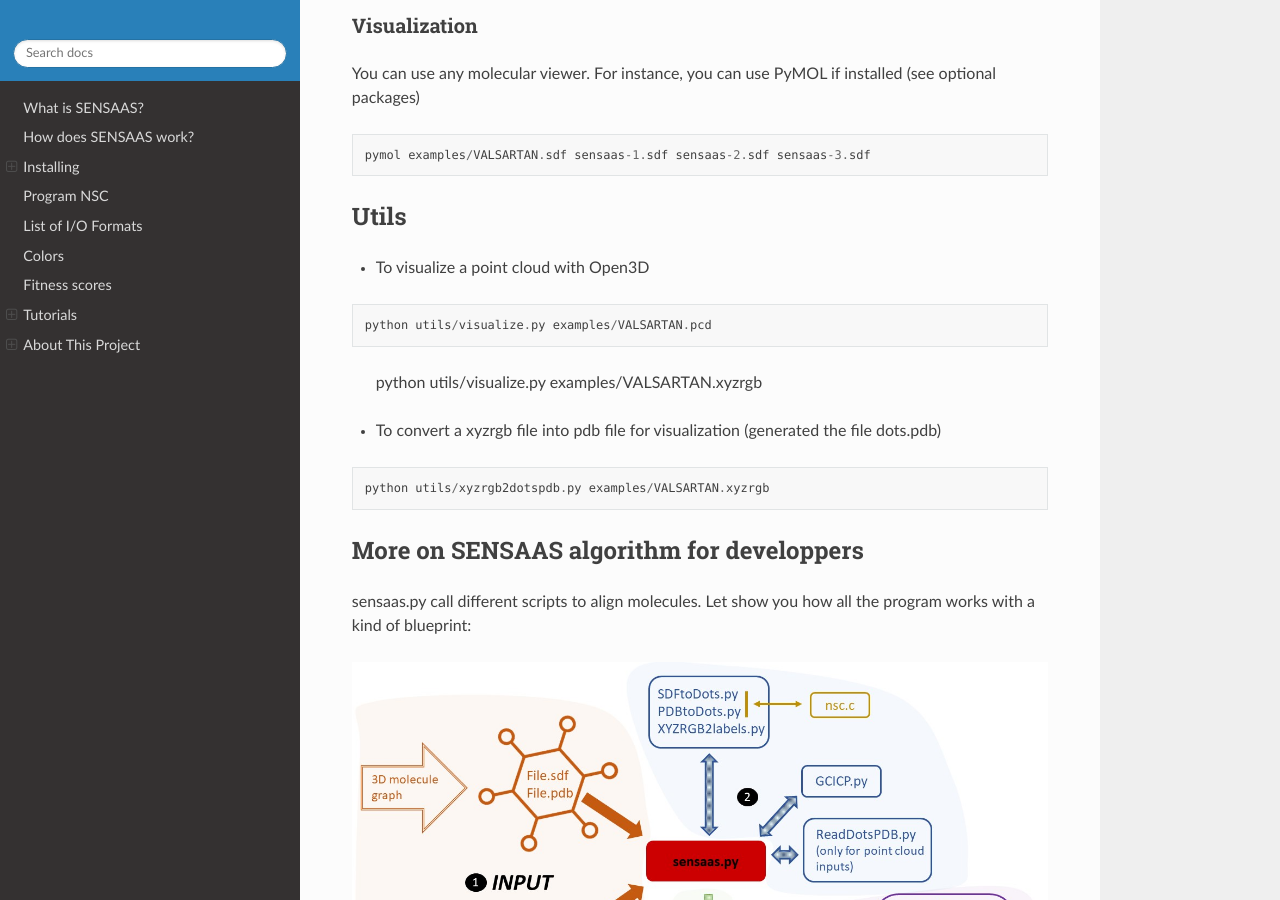
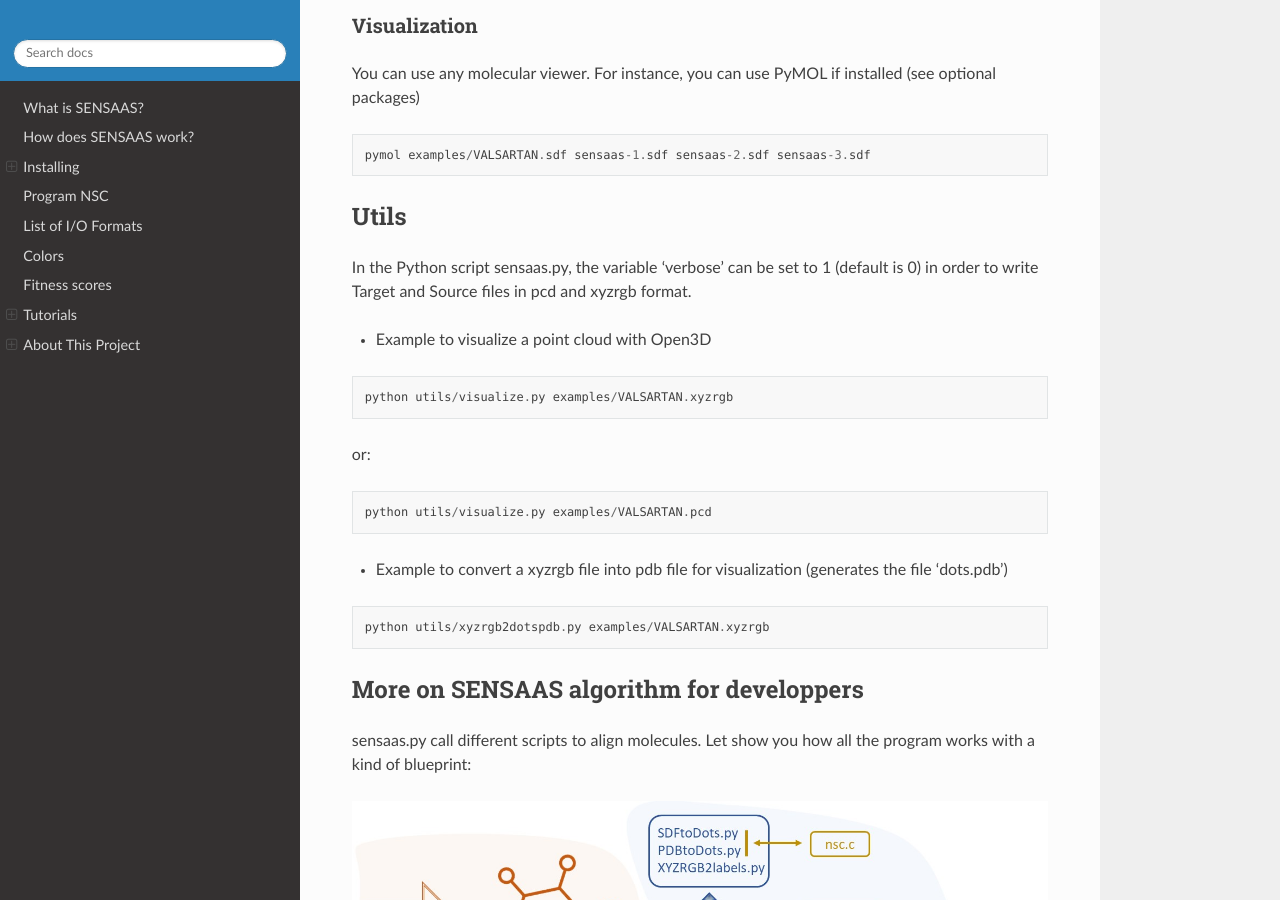
Before and after one commit to SENSAAS/sensaas, a Sphinx documentation site: the page built from docs/index.rst, in a window 1280 px wide and 900 px high, scrolled down 10437 px. Built offline with Sphinx 7.4.7 and the Read the Docs theme 2.0.0, drawn with Linux system fonts in a browser that asks for light colours.

Commit message:
Update index.rst

```diff
--- a/docs/index.rst
+++ b/docs/index.rst
@@ -405,18 +405,18 @@ You can use any molecular viewer. For instance, you can use PyMOL if installed (
 Utils
 ------
 
-- To visualize a point cloud with Open3D
-::
+In the Python script sensaas.py, the variable 'verbose' can be set to 1 (default is 0) in order to write Target and Source files in pcd and xyzrgb format.
 
-	python utils/visualize.py examples/VALSARTAN.pcd
-
-or
+- Example to visualize a point cloud with Open3D
 ::
 
 	python utils/visualize.py examples/VALSARTAN.xyzrgb
 
+or::
 
-- To convert a xyzrgb file into pdb file for visualization (generated the file dots.pdb)
+	python utils/visualize.py examples/VALSARTAN.pcd
+
+- Example to convert a xyzrgb file into pdb file for visualization (generates the file 'dots.pdb')
 ::
 
 	python utils/xyzrgb2dotspdb.py examples/VALSARTAN.xyzrgb
```
